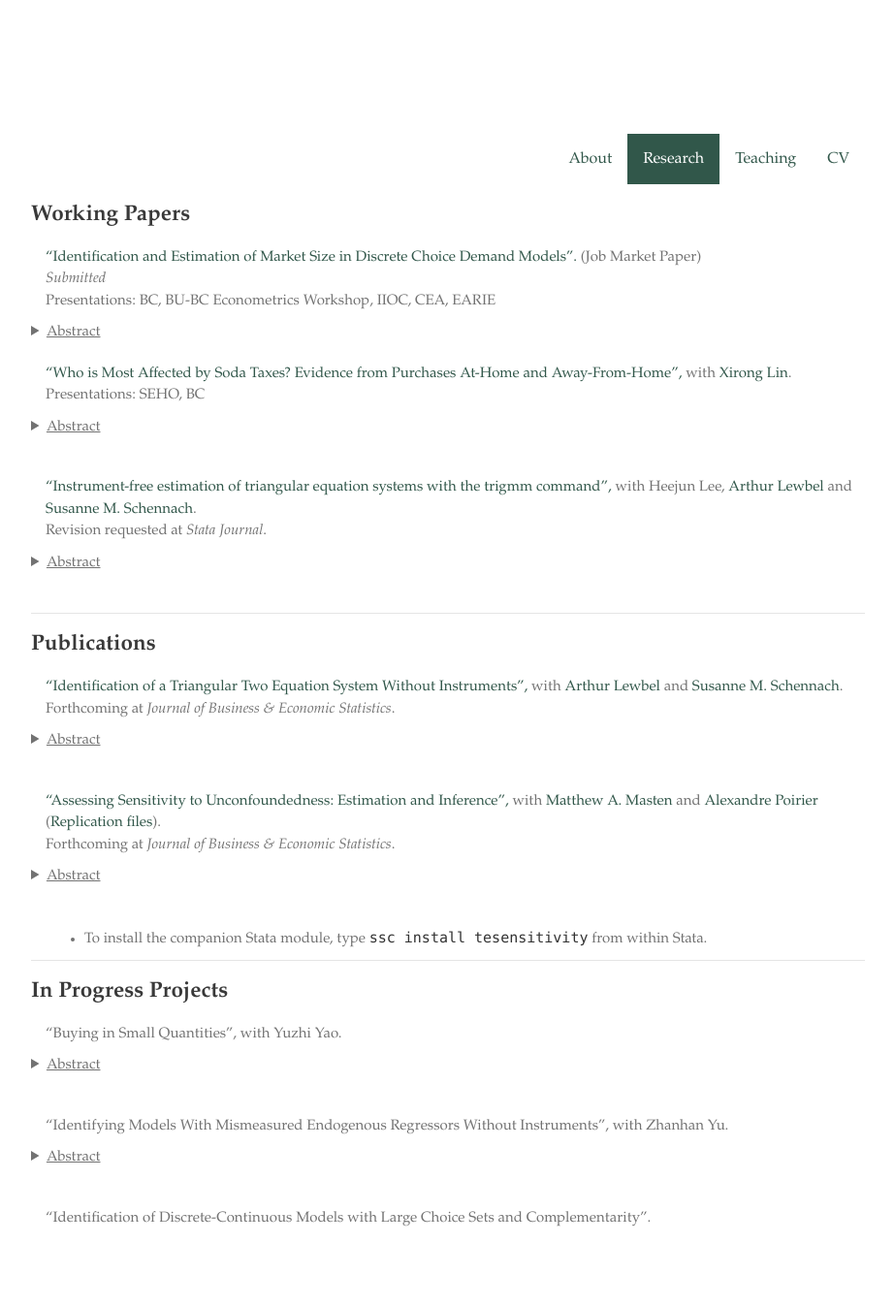
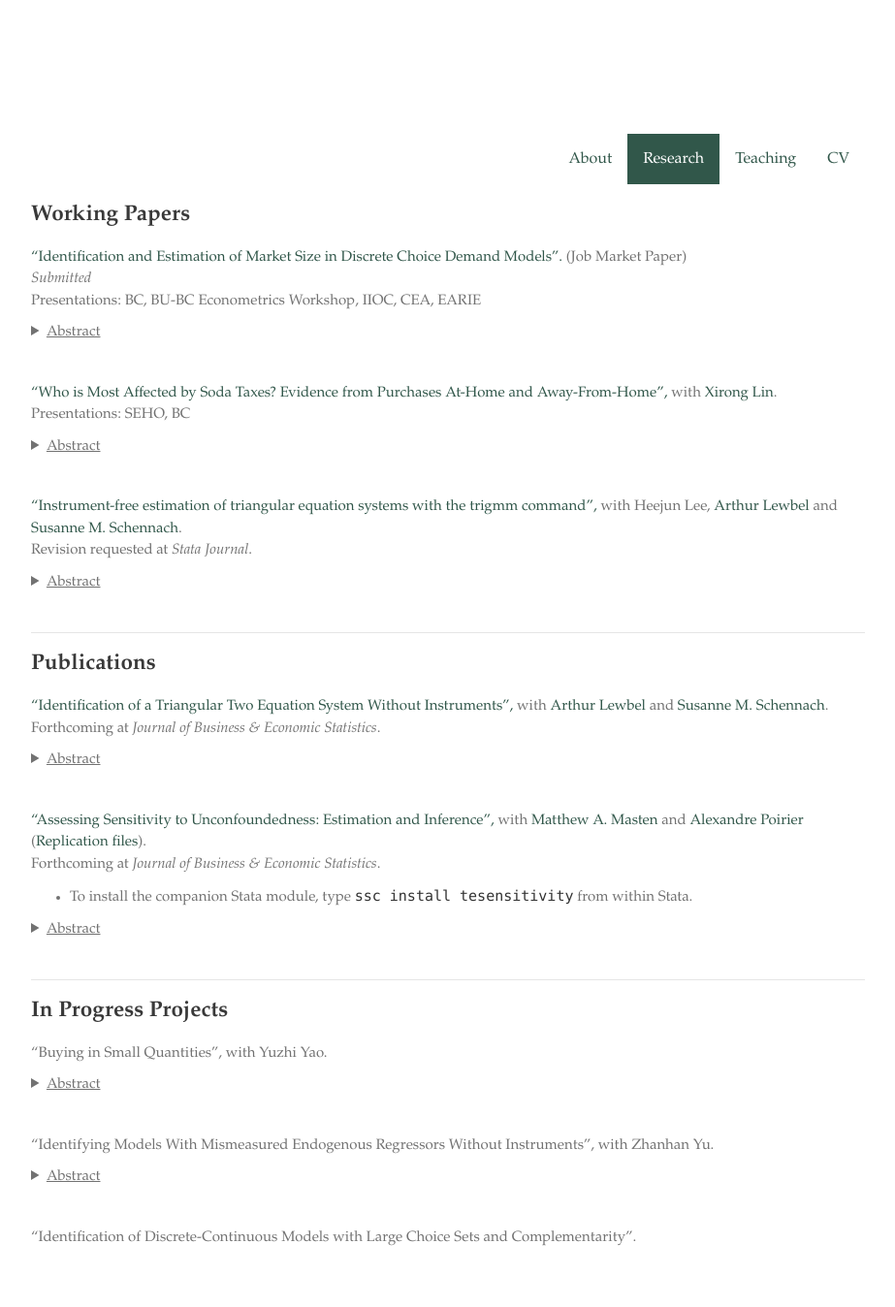
Before and after one commit to zhanglinqi/zhanglinqi.github.io, a Jekyll site: the page built from research.md, in a window 1280 px wide. Shown: the whole page at 97% size, without its empty margins (178-1101 px from the left). Built offline with Jekyll 4.4.1, drawn with Linux system fonts in a browser that asks for light colours; our own code applies the rules of GitHub Pages for plain Markdown files.

Commit message:
adjust order

```diff
--- a/_sass/jekyll-theme-minimal.scss
+++ b/_sass/jekyll-theme-minimal.scss
@@ -46,7 +46,7 @@ h1, h2, h3, h4, h5, h6 {
 }
 
 p, ul, ol, table, pre, dl {
-  margin:0 0 10px 15px;
+  margin:10px 0 10px;
 }
 
 h1, h2, h3 {
--- a/research.md
+++ b/research.md
@@ -8,11 +8,12 @@ layout: research
 ["Identification and Estimation of Market Size in Discrete Choice Demand Models".](https://zhanglinqi.github.io/assets/pdf/market_size_Linqi_Zhang.pdf) (Job Market Paper)
 *Submitted*
 Presentations: BC, BU-BC Econometrics Workshop, IIOC, CEA, EARIE
-<details style="margin-bottom:10px;">
+<details>
 <summary><u>Abstract</u></summary>
 <p> Within the framework of Berry (1994) and Berry, Levinsohn, and Pakes (1995), the existing empirical industrial organization literature often assumes that market size is observed. However, the presence of an unobservable outside option is a common source of mismeasurement. Measurement errors in market size lead to inconsistent estimates of elasticities, diversion ratios, and counterfactual simulations. I explicitly model the market size, and prove point identification of the market size model along with all demand parameters in a random coefficients logit (BLP) model. No additional data beyond what is needed to estimate standard BLP models is required. Identification comes from the exogenous variation in product characteristics across markets and the nonlinearity of the demand system. I apply the method to a merger simulation in the carbonated soft drinks (CSD) market in the US, and find that assuming a market size larger than the true estimated size would underestimate merger price increases.
 </p>
 </details>
+
 
 ["Who is Most Affected by Soda Taxes? Evidence from Purchases At-Home and Away-From-Home",](https://zhanglinqi.github.io/assets/pdf/soda_tax_Linqi_Zhang.pdf) with [Xirong Lin](http://www.xirong-lin.com).
 Presentations: SEHO, BC
@@ -47,13 +48,15 @@ Forthcoming at *Journal of Business & Economic Statistics*.
 
 ["Assessing Sensitivity to Unconfoundedness: Estimation and Inference",](https://arxiv.org/abs/2012.15716) with [Matthew A. Masten](https://mattmasten.github.io) and [Alexandre Poirier](https://sites.google.com/site/alexpoirierecon/) ([Replication files](https://dl.dropboxusercontent.com/s/rj6nxlh6howhzvg/Replication%20Code.zip?dl=0)).
 Forthcoming at *Journal of Business & Economic Statistics*.
+
+*   To install the companion Stata module, type `ssc install tesensitivity` from within Stata.
+
 <details>
 <summary><u>Abstract</u></summary>
 <p> This paper provides a set of methods for quantifying the robustness of treatment effects estimated using the unconfoundedness assumption (also known as selection on observables or conditional independence). Specifically, we estimate and do inference on bounds on various treatment effect parameters, like the average treatment effect (ATE) and the average effect of treatment on the treated (ATT), under nonparametric relaxations of the unconfoundedness assumption indexed by a scalar sensitivity parameter c. These relaxations allow for limited selection on unobservables, depending on the value of c. For large enough c, these bounds equal the no assumptions bounds. Using a non-standard bootstrap method, we show how to construct confidence bands for these bound functions which are uniform over all values of c. We illustrate these methods with an empirical application to effects of the National Supported Work Demonstration program. We implement these methods in a companion Stata module for easy use in practice.
 </p>
 </details>
 
-*   To install the companion Stata module, type `ssc install tesensitivity` from within Stata.
 
 ---
 
```
